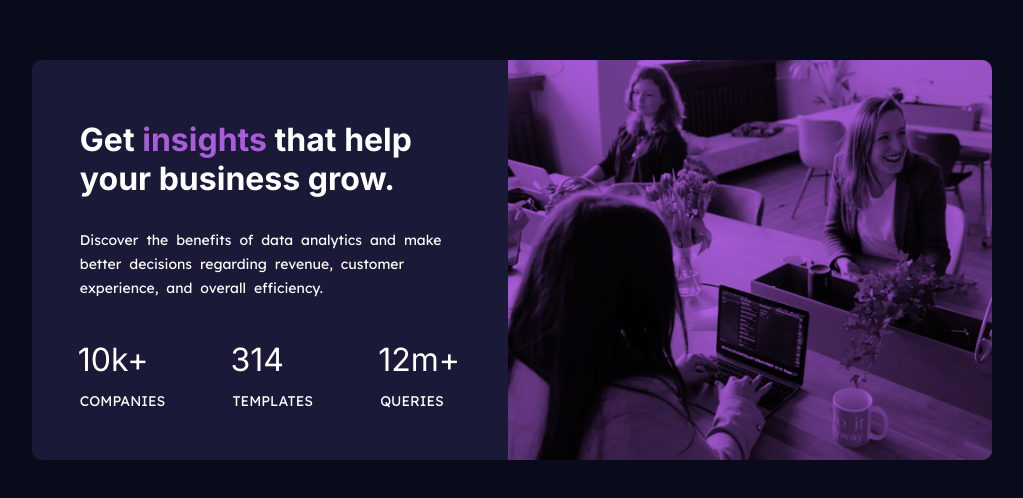
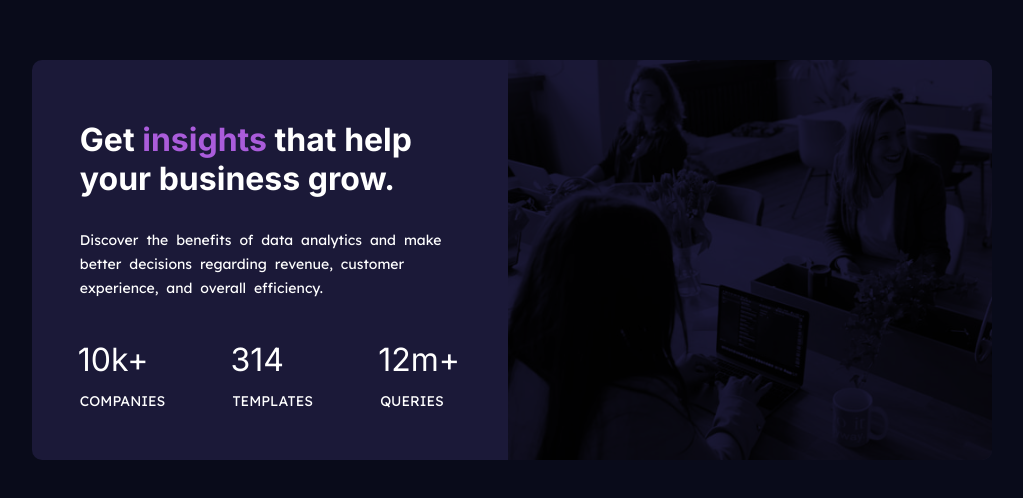
Before and after one commit to RUBBOSS/Stats-preview-card-component, a plain HTML site: page index.html in a window 1280 px wide. Shown: the part 240-738 px from the top of the page, without its empty margins (128-1151 px from the left). Drawn offline with Linux system fonts and the light colour scheme.

Commit message:
Update style.css

```diff
--- a/style.css
+++ b/style.css
@@ -39,11 +39,6 @@ span {
     color: hsl(277, 64%, 61%);
 }
 
-
-picture {
-    border-radius: 0 10px 10px 0;
-    background:hsl(277, 64%, 61%);
-}
 
 img {
     border-radius: 10px 10px 0 0;
```
